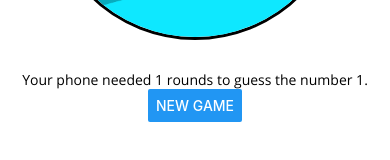
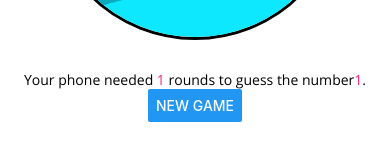
Before and after one commit to RommelTJ/rn-guess-number, a React Native app: screen / in a window 390 px wide. Shown: the part 563-723 px from the top of the page. Built offline with nearby package versions, Linux system fonts and the light colour scheme.

Commit message:
:lipstick: GameOverScreen: Styling Text

```diff
--- a/screens/GameOverScreen.js
+++ b/screens/GameOverScreen.js
@@ -2,6 +2,7 @@ import React from 'react';
 import { View, Text, StyleSheet, Button, Image } from 'react-native';
 import TitleText from "../components/TitleText";
 import BodyText from "../components/BodyText";
+import Colors from '../constants/colors';
 
 const GameOverScreen = (props) => {
   return (
@@ -17,7 +18,8 @@ const GameOverScreen = (props) => {
         />
       </View>
       <BodyText>
-        Your phone needed <Text>{props.roundsNumber}</Text> rounds to guess the number <Text>{props.userNumber}</Text>.
+        Your phone needed <Text style={styles.highlight}>{props.roundsNumber}</Text> rounds to guess the number
+        <Text style={styles.highlight}>{props.userNumber}</Text>.
       </BodyText>
       <Button title="NEW GAME" onPress={props.onRestart} />
     </View>
@@ -42,6 +44,9 @@ const styles = StyleSheet.create({
     height: 300,
     overflow: 'hidden',
     marginVertical: 30
+  },
+  highlight: {
+    color: Colors.primary
   }
 });
 
```
